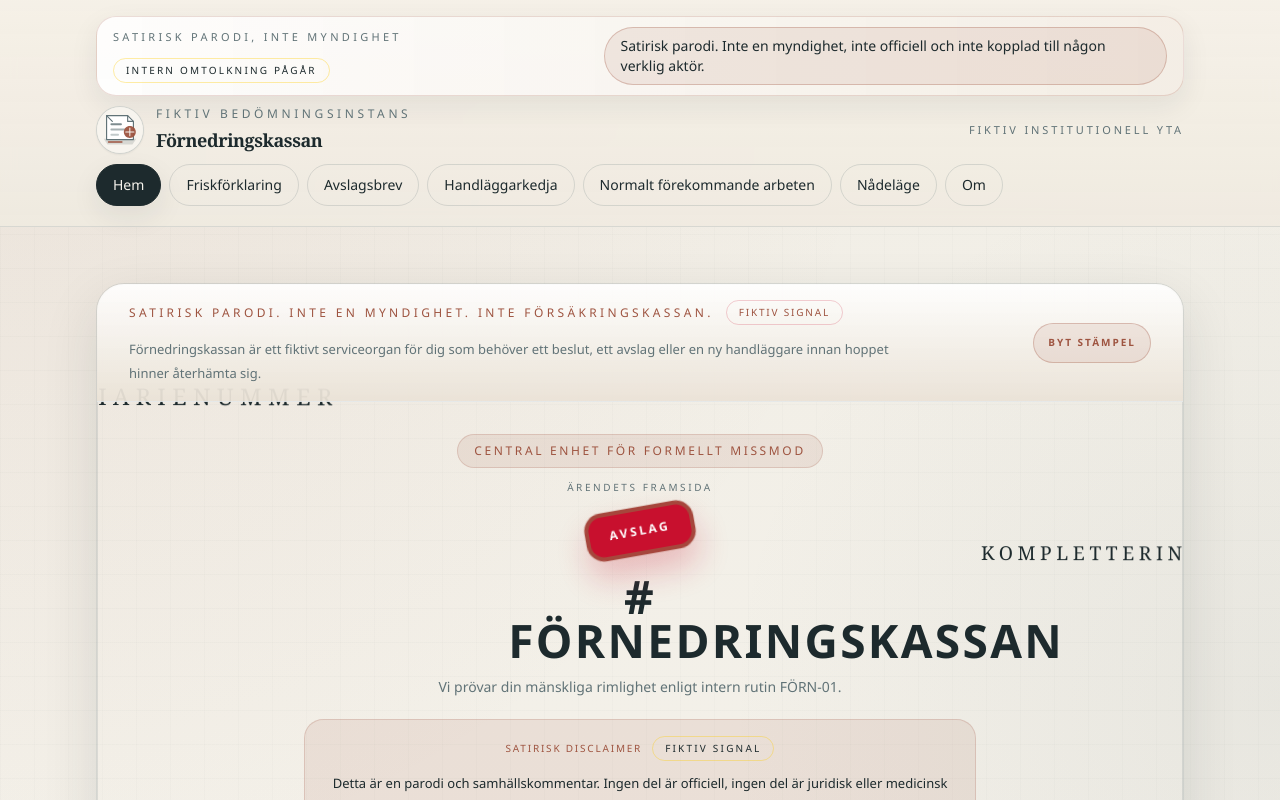
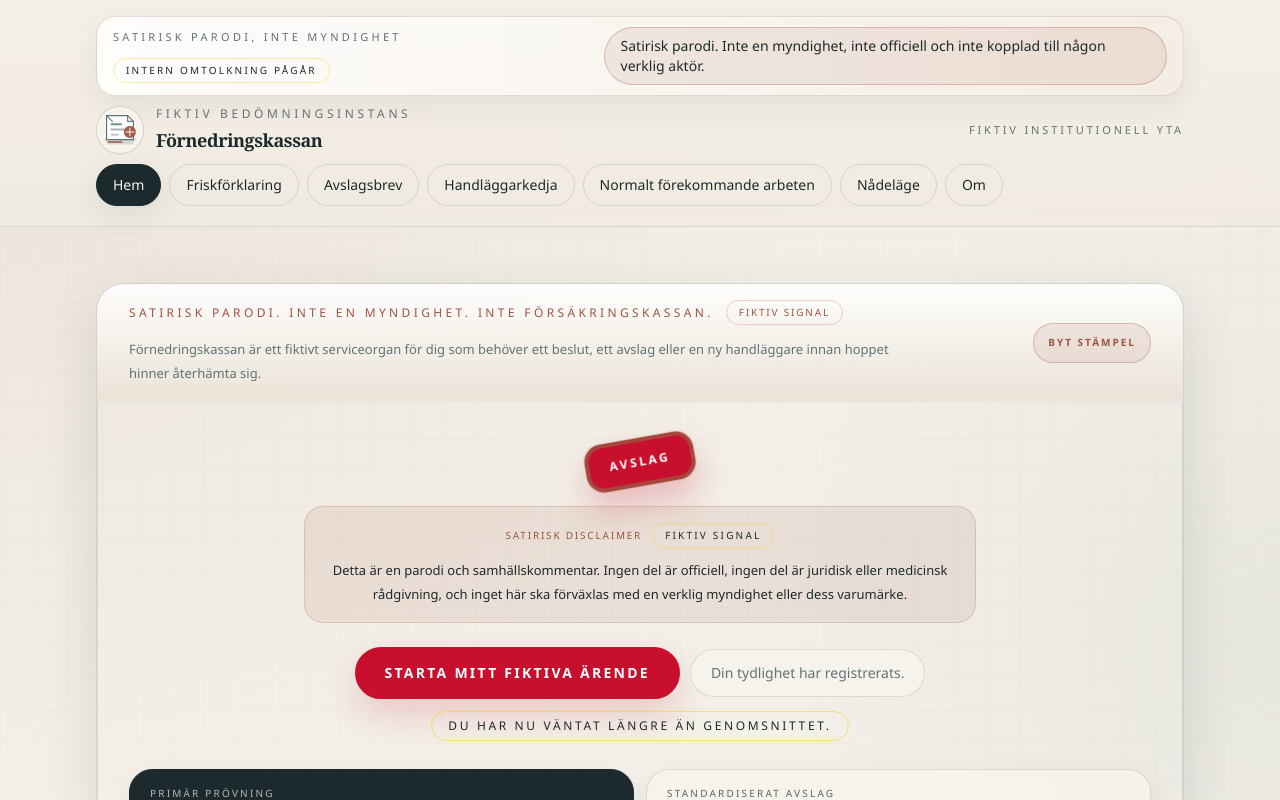
Before and after one commit to uppsala018/fornedringskassan, a Next.js app: page / in a window 1280 px wide. Shown: the top 800 px of the page. Built offline with nearby package versions, Linux system fonts and the light colour scheme.

Commit message:
Fix homepage logo block overlap

```diff
--- a/components/homepage-showcase.tsx
+++ b/components/homepage-showcase.tsx
@@ -197,10 +197,6 @@ export function HomepageShowcase() {
   return (
     <div className="mx-auto max-w-6xl px-2 py-7 sm:px-6 lg:px-8 lg:py-14">
       <section className="bureaucratic-panel relative overflow-hidden rounded-dossier border border-steel/20 bg-white/84 shadow-docket">
-        <div aria-hidden className="pointer-events-none absolute inset-0 overflow-hidden">
-          <div className="paper-drift absolute left-[-2%] top-24 text-[clamp(0.7rem,1.8vw,1.6rem)] font-display uppercase tracking-[0.28em] text-ink/2">DIARIENUMMER</div>
-          <div className="paper-drift absolute right-[-2%] top-64 text-[clamp(0.65rem,1.5vw,1.3rem)] font-display uppercase tracking-[0.24em] text-ink/2">KOMPLETTERING</div>
-        </div>
         <div className="relative border-b border-steel/15 bg-[linear-gradient(180deg,rgba(255,255,255,0.9),rgba(234,226,214,0.94))] px-3 py-3 sm:px-6 sm:py-4 lg:px-8">
           <div className="flex flex-col gap-4 lg:flex-row lg:items-center lg:justify-between">
             <div className="space-y-3">
@@ -228,11 +224,7 @@ export function HomepageShowcase() {
               ))}
             </div>
             <div className="mx-auto flex max-w-3xl flex-col items-center text-center">
-              <p className="inline-flex rounded-full border border-stamp/20 bg-stamp/10 px-3 py-1.5 text-[10px] uppercase tracking-[0.22em] text-stamp sm:px-4 sm:py-2 sm:text-xs">
-                Central enhet för formellt missmod
-              </p>
-              <p className="mt-3 text-[9px] uppercase tracking-[0.22em] text-steel sm:text-[10px] sm:tracking-[0.26em]">Ärendets framsida</p>
-              <div className="relative mt-3 flex w-full flex-col items-center gap-4 sm:gap-5">
+              <div className="relative mt-1 flex w-full flex-col items-center gap-4 sm:gap-5">
                 <button
                   type="button"
                   onClick={() => setStamp((v) => (v + 1) % stamps.length)}
@@ -240,14 +232,6 @@ export function HomepageShowcase() {
                 >
                   {stamps[stamp]}
                 </button>
-                <div className="space-y-3">
-                  <h1 className="mx-auto max-w-[10ch] text-balance font-[Courier_New,Courier,monospace] text-[clamp(1.5rem,3.2vw,3.3rem)] font-black leading-[0.95] tracking-[0.05em] text-ink sm:text-[clamp(1.9rem,3.6vw,4rem)]">
-                    # FÖRNEDRINGSKASSAN
-                  </h1>
-                  <p className="mx-auto max-w-lg text-pretty text-[12px] leading-5 text-steel sm:text-sm sm:leading-6">
-                    Vi prövar din mänskliga rimlighet enligt intern rutin FÖRN-01.
-                  </p>
-                </div>
               </div>
               <div className="mt-5 max-w-2xl rounded-[1.2rem] border border-stamp/20 bg-stamp/10 p-3 sm:p-4">
                 <div className="flex flex-wrap items-center justify-center gap-2.5">
@@ -293,7 +277,7 @@ export function HomepageShowcase() {
 
           <div className="grid gap-3 md:grid-cols-3">
             <div className="rounded-[1.25rem] border border-stamp/30 bg-paper/95 p-4 shadow-slip">
-              <LogoMark className="items-start" />
+              <LogoMark compact showTagline={false} className="items-start" />
               <p className="mt-4 text-[12px] leading-5 text-ink sm:text-[13px] sm:leading-6">
                 Ett påhittat märke med formulärblad, stämpelsigil och torr självuppfattning. Avsiktligt byråkratiskt, men inte lånat från någon verklig institution.
               </p>
```
